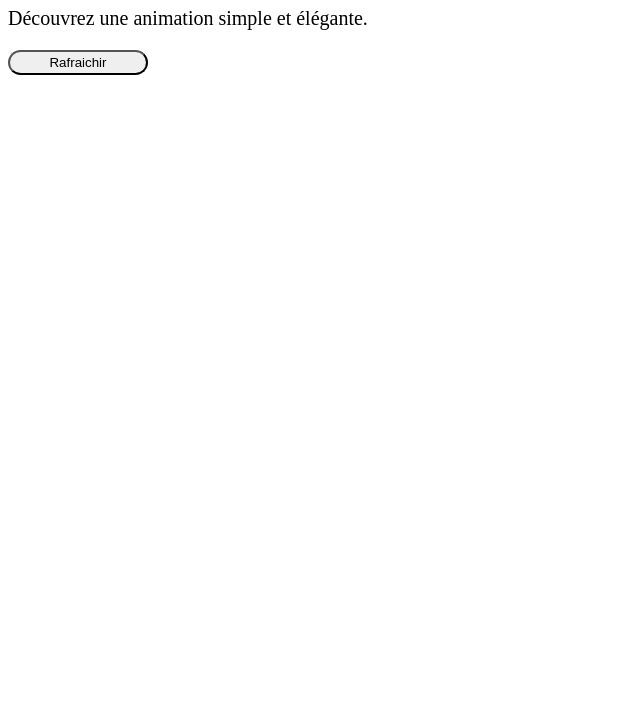
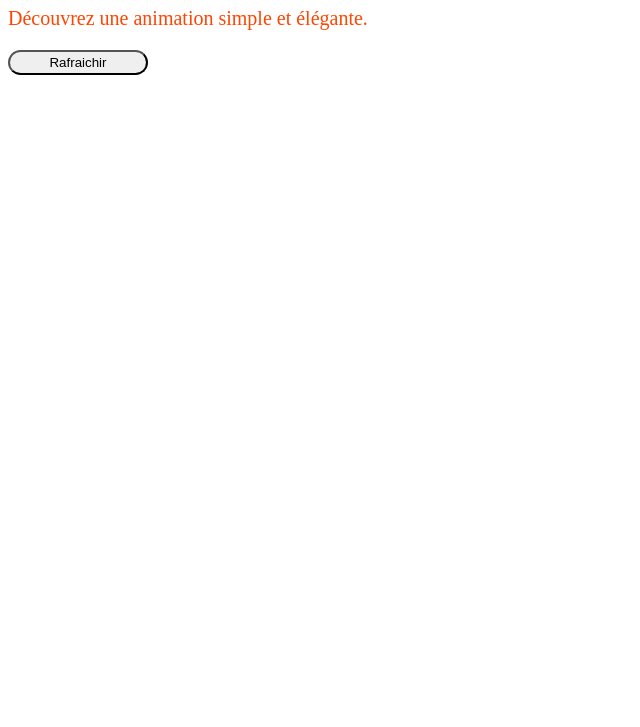
Before and after one commit to exacodeweb/Projet-Pub-1, a plain HTML site: page index.html in a window 1280 px wide. Shown: the part 73-800 px from the top of the page, without its empty margins (0-640 px from the left). Drawn offline with Linux system fonts and the light colour scheme.

Commit message:
Ajout d'un troisiemme commit à la branche feature

```diff
--- a/style.css
+++ b/style.css
@@ -17,6 +17,7 @@ h1 {
 p {
   animation: slideIn 1s ease-out 0.5s;
   font-size: 20px;/*TAILLE DU TEXTE DU PARAGRAPHE CHANGER*/
+  color: orangered;/*COULEUR DU TITRE CHANGER*/
 }
 
 /*AJOUT DE LA NOUVELLE FONCTIONNALITE*/
```
